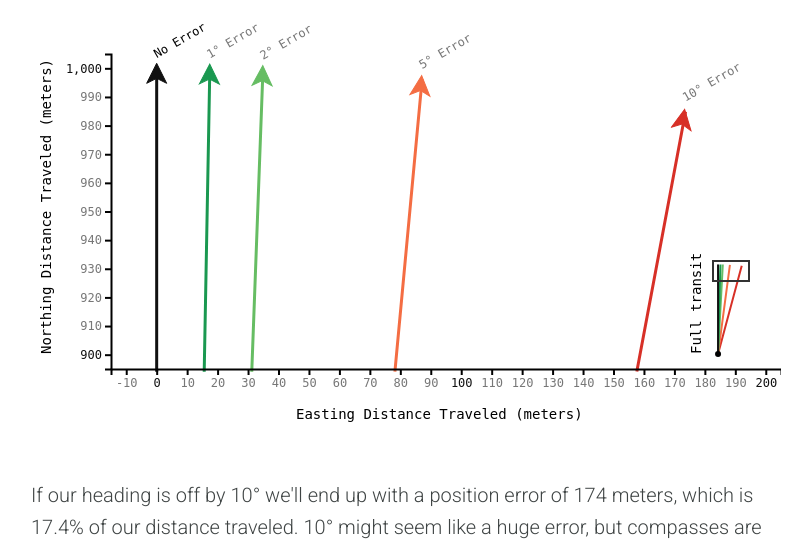
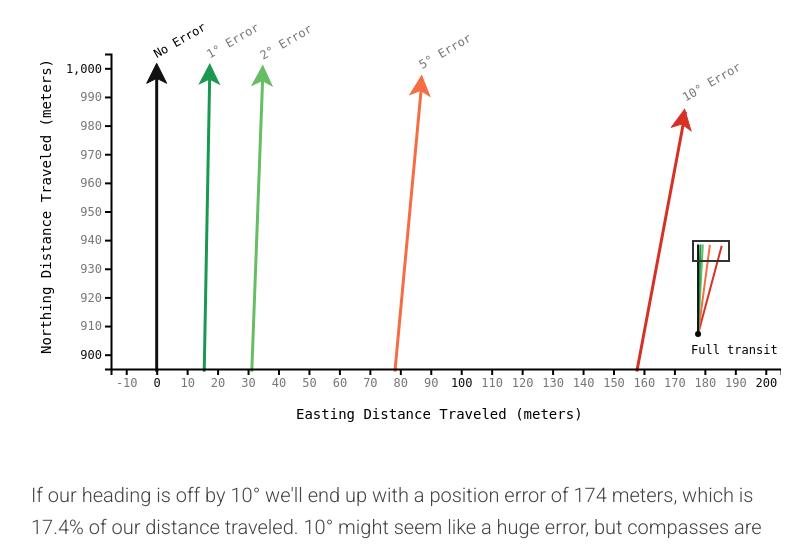
Before and after one commit to mattparrilla/mattparrilla.github.io, a Flask app: template templates/inertial-navigation-marine-robotics.html in a window 1280 px wide. Shown: the part 3314-3860 px from the top of the page, without its empty margins (234-1046 px from the left). Run offline with Flask 2, Linux system fonts and the light colour scheme; the template is opened without the code that fills it, so the values that code supplies are empty; some libraries are stand-ins or nearby versions; some web fonts are replaced.

Commit message:
Use horizontal text for context plot

```diff
--- a/static/css/inertial_nav.css
+++ b/static/css/inertial_nav.css
@@ -46,6 +46,10 @@ svg text {
   fill: #777;
 }
 
+text.context {
+  font-size: 12px;
+}
+
 .data_label.no_error {
   fill: #000;
 }
--- a/static/js/inertial_plots.js
+++ b/static/js/inertial_plots.js
@@ -102,8 +102,8 @@ const plotHeadingErrors = (width) => {
   x.range([5, contextDimensions.width - 5])
   y.range([contextDimensions.height - 5, 5])
   const contextPosition = {
-    x: width - contextDimensions.width - 30,
-    y: height - margin.bottom - contextDimensions.height - 10
+    x: width - contextDimensions.width - 50,
+    y: height - margin.bottom - contextDimensions.height - 30
   };
   const contextPlot = `
     <svg
@@ -143,10 +143,9 @@ const plotHeadingErrors = (width) => {
     .html(`<circle cx="${x(0)}" cy="${y(0)}" r="3" />`);
 
   plot.append("text")
-    .attr("class", "axis_label")
-    .attr("transform", `translate(${contextPosition.x - 10},${contextPosition.y + contextDimensions.height - 5}) rotate(-90)`)
+    .attr("class", "context")
+    .attr("transform", `translate(${contextPosition.x - 0},${contextPosition.y + contextDimensions.height + 15}) rotate(-0)`)
     .text("Full transit");
-
 };
 
 document.addEventListener('DOMContentLoaded', () => {
```
